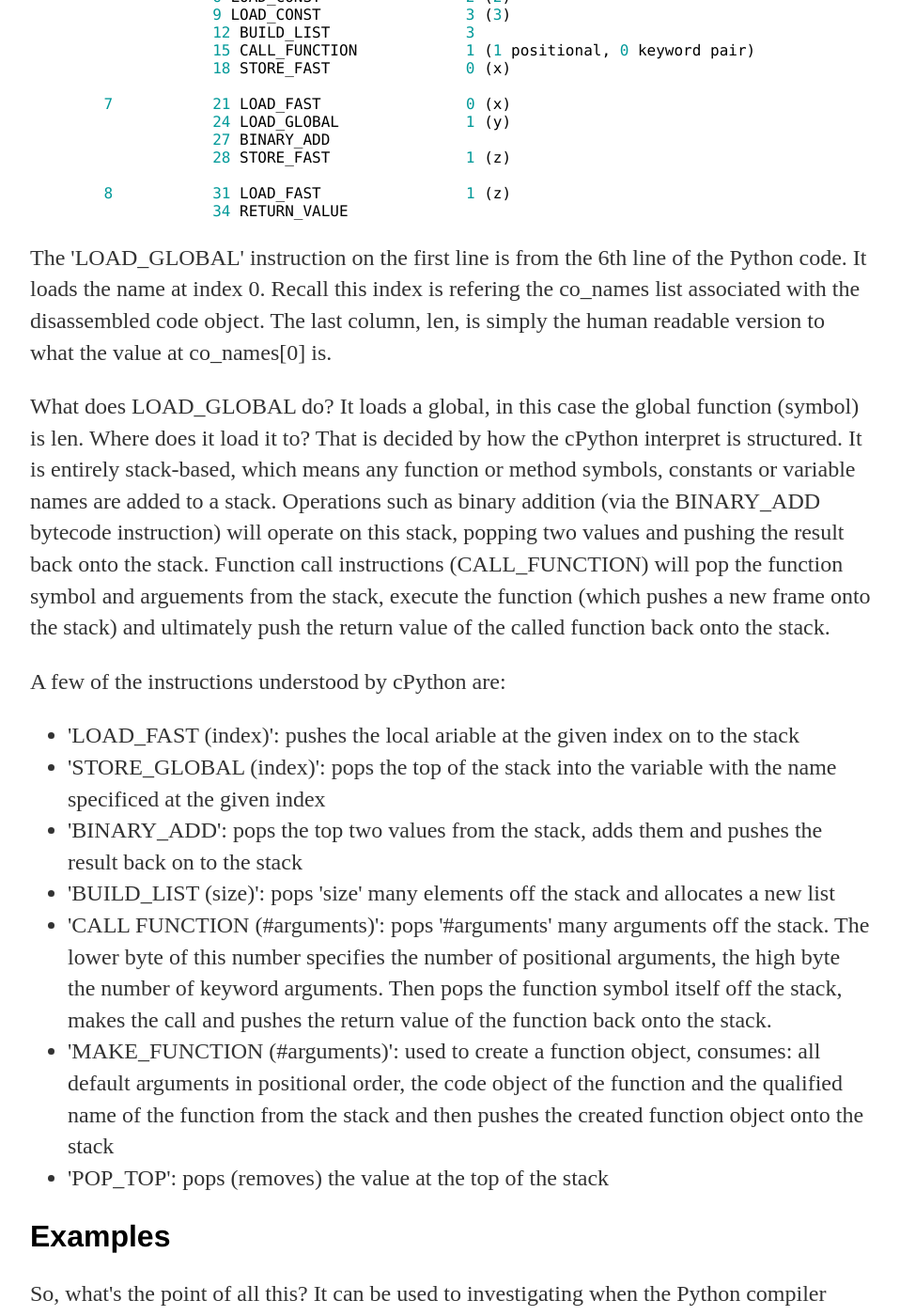
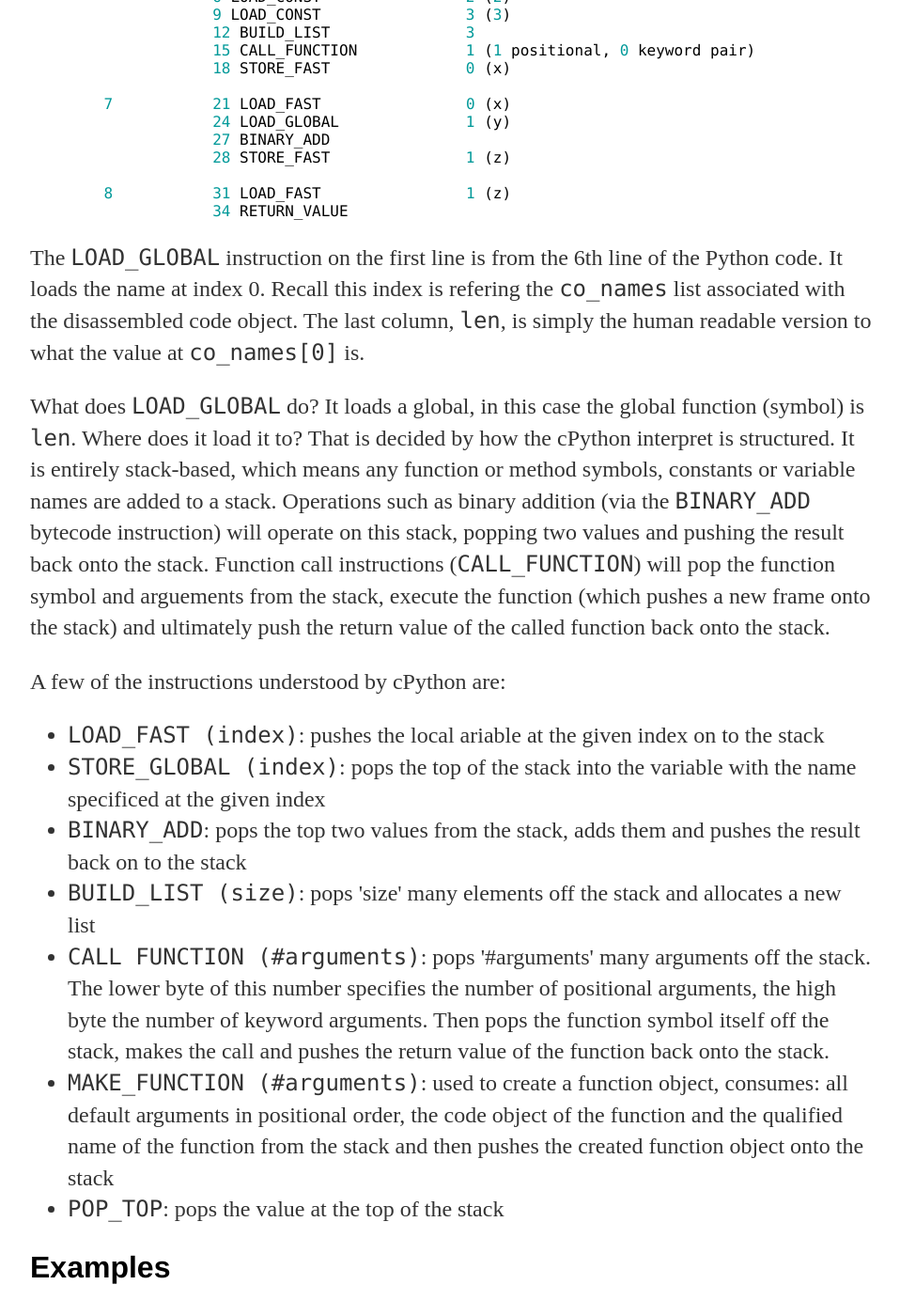
Before and after one commit to bentrevett/bentrevett.github.io, a Jekyll site: the page built from blog/python-disassembler/index.html, in a window 1280 px wide and 1400 px high, scrolled down 3316 px. Shown: the whole window at 94% size, without its empty margins (160-1118 px from the left). Built offline with Jekyll 4.4.1, drawn with Linux system fonts in a browser that asks for light colours; some of the changed text lies outside the part shown.

Commit message:
Update index.html

```diff
--- a/blog/python-disassembler/index.html
+++ b/blog/python-disassembler/index.html
@@ -5,12 +5,12 @@ title: Ben Trevett | Python Disassembler
 	<h1>Python Disassembler</h1>
 
 <p>The Python <code>dis</code> module disassembled Python code into the individual instructions executed by the cPython interpreter for each line.
-	Passing something to the 'dis.dis' function will return a human-readable representation of the disassembled bytecode.
+	Passing something to the <code>dis.dis</code> function will return a human-readable representation of the disassembled bytecode.
 	The is useful for analyzing and hand-tuning code for optimizations.</p>
 
 	<h2>Usage</h2>
 
-<p>The 'dis.dis' function takes a function, method, class, module, code string, generator or byte sequence and prints out the disassembly of that code.
+<p>The <code>dis.dis</code> function takes a function, method, class, module, code string, generator or byte sequence and prints out the disassembly of that code.
 	In the case of the class, it will disassemble each method. For a module, it disassembles all functions in that module.
 </p>
 	{% highlight python %}
@@ -45,7 +45,7 @@ title: Ben Trevett | Python Disassembler
     7           22 LOAD_FAST                2 (z)
                 25 RETURN_VALUE {% endhighlight %}
 <p>
-    You can also disassemble an enitre Python file via 'python -m dis file_name.py'.
+	You can also disassemble an enitre Python file via <code>python -m dis file_name.py</code>.
 	Each column of the disassembly output gives the following:</p>
     <ol>
         <li>The line in the Python file the disassembler is referring to</li>
@@ -67,7 +67,7 @@ title: Ben Trevett | Python Disassembler
 
     <p>Code objects are the compiled representation of a piece of Python code.
     This can then be understood by the cPython interpreter which uses the code objects to execute Python code line at a time.
-    You can use the '__code__' member of all functions and methods to generate the code object, for example:</p>
+	    You can use the <code>__code__</code> member of all functions and methods to generate the code object, for example:</p>
 
     {% highlight python %}
     def foo():
@@ -83,12 +83,12 @@ title: Ben Trevett | Python Disassembler
    Code objects provide all the information the Python interpreter needs to execute the code represented by the object.
 	    The code object has a few attributes, such as:</p>
    <ul>
-   <li>co_code: the actual bytecode byte string</li>
-   <li>co_consts: the constants available to the instructions, i.e. the constants table</li>
-   <li>co_names: the global symbols available to the instructions</li>
-   <li>co_nlocals: the number of local symbols (functions and variables></li>
-   <li>co_varnames: the list of local symbols (functions and variables</li>
-   <li>co_argcount: if the code object is a function, the number of arguments it takes</li>
+   <li><code>co_code</code>: the actual bytecode byte string</li>
+   <li><code>co_consts</code>: the constants available to the instructions, i.e. the constants table</li>
+   <li><code>co_names</code>: the global symbols available to the instructions</li>
+   <li><code>co_nlocals</code>: the number of local symbols (functions and variables></li>
+   <li><code>co_varnames</code>: the list of local symbols (functions and variables</li>
+   <li><code>co_argcount</code>: if the code object is a function, the number of arguments it takes</li>
    </ul><p>
 	    For example, for the following function:</p>
    {% highlight python %}
@@ -97,14 +97,14 @@ title: Ben Trevett | Python Disassembler
         def bar():
             pass
         return len([x]){% endhighlight %}<p>
-    The code object of 'foo' will have the constants (co_consts) None and 5, the local variable names (co_varnames) 'bar' and 'x', and the available symbols (co_names) 'len'.</p>
+    The code object of <code>foo</code> will have the constants (<code>co_consts</code>) <code>None</code> and 5, the local variable names (<code>co_varnames</code>) <code>bar</code> and <code>x</code>, and the available symbols (<code>co_names</code>) <code>len</code>.</p>
     {% highlight python %}
     foo.__code__.co_consts == (None, 5)
     foo.__code__.co_varnames == ('bar', 'x')
     foo.__code__.co_names == ('len',){% endhighlight %}
     <h2>Understanding Disassembled Code</h2>
     <p>
-    Now we understand code objects, we can look at the output of 'dis.dis' to understand it better. Let's take a look at the output of the disassembly of the following function:
+    Now we understand code objects, we can look at the output of <code>dis.dis</code> to understand it better. Let's take a look at the output of the disassembly of the following function:
     </p>
     {% highlight python %}
     import dis
@@ -137,26 +137,26 @@ title: Ben Trevett | Python Disassembler
     8           31 LOAD_FAST                1 (z)
                 34 RETURN_VALUE{% endhighlight %}
     <p>
-    The 'LOAD_GLOBAL' instruction on the first line is from the 6th line of the Python code.
-    It loads the name at index 0. Recall this index is refering the co_names list associated with the disassembled code object.
-    The last column, len, is simply the human readable version to what the value at co_names[0] is.
+    The <code>LOAD_GLOBAL</code> instruction on the first line is from the 6th line of the Python code.
+    It loads the name at index 0. Recall this index is refering the <code>co_names</code> list associated with the disassembled code object.
+    The last column, <code>len</code>, is simply the human readable version to what the value at <code>co_names[0]</code> is.
     </p>
     <p>
-    What does LOAD_GLOBAL do? It loads a global, in this case the global function (symbol) is len. Where does it load it to?
+    What does <code>LOAD_GLOBAL</code> do? It loads a global, in this case the global function (symbol) is <code>len</code>. Where does it load it to?
     That is decided by how the cPython interpret is structured. It is entirely stack-based, which means any function or method symbols, constants or variable names are added to a stack.
-    Operations such as binary addition (via the BINARY_ADD bytecode instruction) will operate on this stack, popping two values and pushing the result back onto the stack.
-    Function call instructions (CALL_FUNCTION) will pop the function symbol and arguements from the stack, execute the function (which pushes a new frame onto the stack) and ultimately push the return value of the called function back onto the stack.
+    Operations such as binary addition (via the <code>BINARY_ADD</code> bytecode instruction) will operate on this stack, popping two values and pushing the result back onto the stack.
+    Function call instructions (<code>CALL_FUNCTION</code>) will pop the function symbol and arguements from the stack, execute the function (which pushes a new frame onto the stack) and ultimately push the return value of the called function back onto the stack.
     </p>
     <p>
     A few of the instructions understood by cPython are:</p>
     <ul>
-    <li>'LOAD_FAST (index)': pushes the local ariable at the given index on to the stack</li>
-    <li>'STORE_GLOBAL (index)': pops the top of the stack into the variable with the name specificed at the given index</li>
-    <li>'BINARY_ADD': pops the top two values from the stack, adds them and pushes the result back on to the stack</li>
-    <li>'BUILD_LIST (size)': pops 'size' many elements off the stack and allocates a new list</li>
-    <li>'CALL FUNCTION (#arguments)': pops '#arguments' many arguments off the stack. The lower byte of this number specifies the number of positional arguments, the high byte the number of keyword arguments. Then pops the function symbol itself off the stack, makes the call and pushes the return value of the function back onto the stack.</li>
-    <li>'MAKE_FUNCTION (#arguments)': used to create a function object, consumes: all default arguments in positional order, the code object of the function and the qualified name of the function from the stack and then pushes the created function object onto the stack</li>
-    <li>'POP_TOP': pops (removes) the value at the top of the stack</li>
+    <li><code>LOAD_FAST (index)</code>: pushes the local ariable at the given index on to the stack</li>
+    <li><code>STORE_GLOBAL (index)</code>: pops the top of the stack into the variable with the name specificed at the given index</li>
+    <li><code>BINARY_ADD</code>: pops the top two values from the stack, adds them and pushes the result back on to the stack</li>
+    <li><code>BUILD_LIST (size)</code>: pops 'size' many elements off the stack and allocates a new list</li>
+    <li><code>CALL FUNCTION (#arguments)</code>: pops '#arguments' many arguments off the stack. The lower byte of this number specifies the number of positional arguments, the high byte the number of keyword arguments. Then pops the function symbol itself off the stack, makes the call and pushes the return value of the function back onto the stack.</li>
+	<li><code>MAKE_FUNCTION (#arguments)</code>: used to create a function object, consumes: all default arguments in positional order, the code object of the function and the qualified name of the function from the stack and then pushes the created function object onto the stack</li>
+    <li><code>POP_TOP</code>: pops the value at the top of the stack</li>
     </ul>
     <h2>Examples</h2>
     <p>
@@ -209,7 +209,7 @@ title: Ben Trevett | Python Disassembler
     </p>
     <h2>Loop Comparison</h2>
     <p>
-    In Python, we usually use 'for' to create looping blocks. However, lets compare the efficiency to a 'while' loop.
+    In Python, we usually use <code>for</code> to create looping blocks. However, lets compare the efficiency to a <code>while</code> loop.
     That is, we are comparing</p>
     {% highlight python %}
     for i in range(x):
@@ -219,7 +219,7 @@ title: Ben Trevett | Python Disassembler
     while i < x:
         i += 1{% endhighlight %}
     <p>
-    To compare how long they take, we can use the 'timeit' module:</p>
+    To compare how long they take, we can use the <code>timeit</code> module:</p>
     {% highlight python %}
     import timeit
 
@@ -250,7 +250,7 @@ title: Ben Trevett | Python Disassembler
            >>   28 POP_BLOCK
            >>   29 LOAD_CONST              0 (None)
              	32 RETURN_VALUE{% endhighlight %}
-    <p>Now for the while loop:</p>
+    <p>Now for the <code>while</code> loop:</p>
     {% highlight python %}
     2           0 LOAD_CONST               1 (100)
               	3 STORE_FAST               0 (x)
```
Also changed, not shown: other parts of blog/python-disassembler/index.html (+3 -3 lines).
